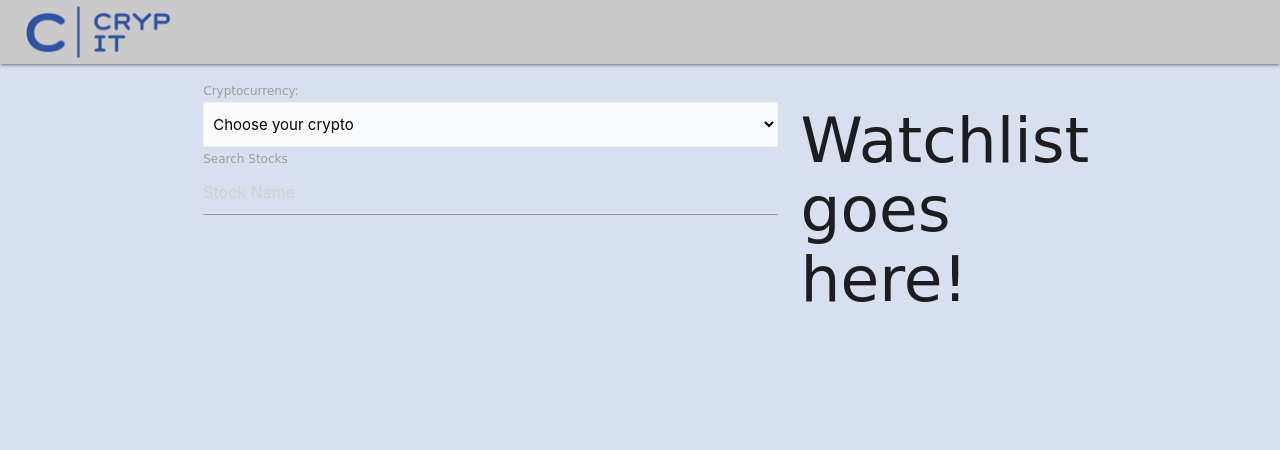
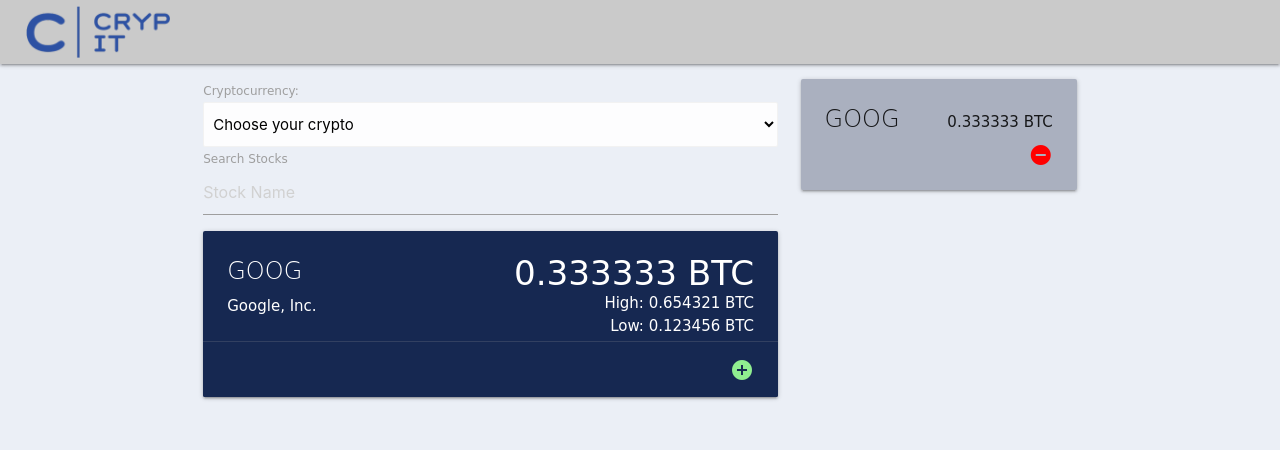
Before and after one commit to preyx/bcprj1-api, a plain HTML site: page index.html in a window 1280 px wide. Drawn offline with nearby package versions, Linux system fonts and the light colour scheme; a web font is replaced by a local one.

Commit message:
finished sample page

```diff
--- a/Assets/styles.css
+++ b/Assets/styles.css
@@ -1,5 +1,9 @@
 * {
   font-family: 'Share', cursive;
+}
+
+body {
+  background-color: #ebeff6;
 }
 
 .material-icons {
@@ -47,6 +51,28 @@
   background-color: #cacaca;
 }
 
-body {
-  background-color: #d8dfee;
+.card-back {
+  background-color: #162851;
 }
+
+.side-back {
+  background-color: #aab0bf;
+}
+
+.no-margin {
+  margin: 0px;
+}
+
+.add-btn {
+  margin: 0px !important;
+  color: lightgreen !important;
+}
+
+.minus-btn {
+  margin: 0px !important;
+  color: red !important;
+}
+
+.mini-margin {
+  margin-top: 0.5em;
+}
--- a/index.html
+++ b/index.html
@@ -10,7 +10,7 @@
   <link href="https://fonts.googleapis.com/icon?family=Material+Icons" rel="stylesheet">
   <link href="https://fonts.googleapis.com/css?family=Share&display=swap" rel="stylesheet">
   <link rel="stylesheet" href="./Assets/styles.css">
-  <title>Cypit</title>
+  <title>CrypIt</title>
 </head>
 
 <body>
@@ -19,7 +19,7 @@
   </nav>
   <div class="container">
     <div class="row">
-      <div class="col s12 m6 l8">
+      <div class="col s12 m7 l8">
         <div class="row">
           <div class="input-field col s12">
             <div>
@@ -33,14 +33,38 @@
             </div>
             <div>
               <label for="first_name">Search Stocks</label>
-              <input placeholder="Stock Name" id="first_name" type="text" class="validate">
+              <input placeholder="Stock Name" id="searchBox" type="text" class="validate">
             </div>
-            <!-- <button class="btn waves-effect waves-light btn-flat" id="searchMovie">Add<i class="material-icons">add_circle</i></button> -->
+
+            <div class="card card-back">
+              <div class="card-content white-text">
+                <span class="right right-align">
+                  <h4 class="no-margin">0.333333 BTC</h4>
+                  <p>High: 0.654321 BTC</p>
+                  <p>Low: 0.123456 BTC</p>
+                </span>
+                <span class="card-title">GOOG</span>
+                <p>Google, Inc.</p>
+              </div>
+              <div class="card-action">
+                <a href="#" class="right add-btn"><i class="material-icons">add_circle</i></a>
+                <br />
+              </div>
+            </div>
           </div>
         </div>
       </div>
-      <div class="col s12 m6 l4">
-        <h1>Watchlist goes here!</h1>
+      <div class="col s12 m5 l4 mini-margin">
+        <div class="card side-back">
+          <div class="card-content">
+            <span class="right right-align mini-margin">
+              <p>0.333333 BTC</p>
+            </span>
+            <span class="card-title">GOOG</span>
+            <a href="#" class="right minus-btn"><i class="material-icons">remove_circle</i></a>
+            <br />
+          </div>
+        </div>
       </div>
     </div>
   </div>
```
